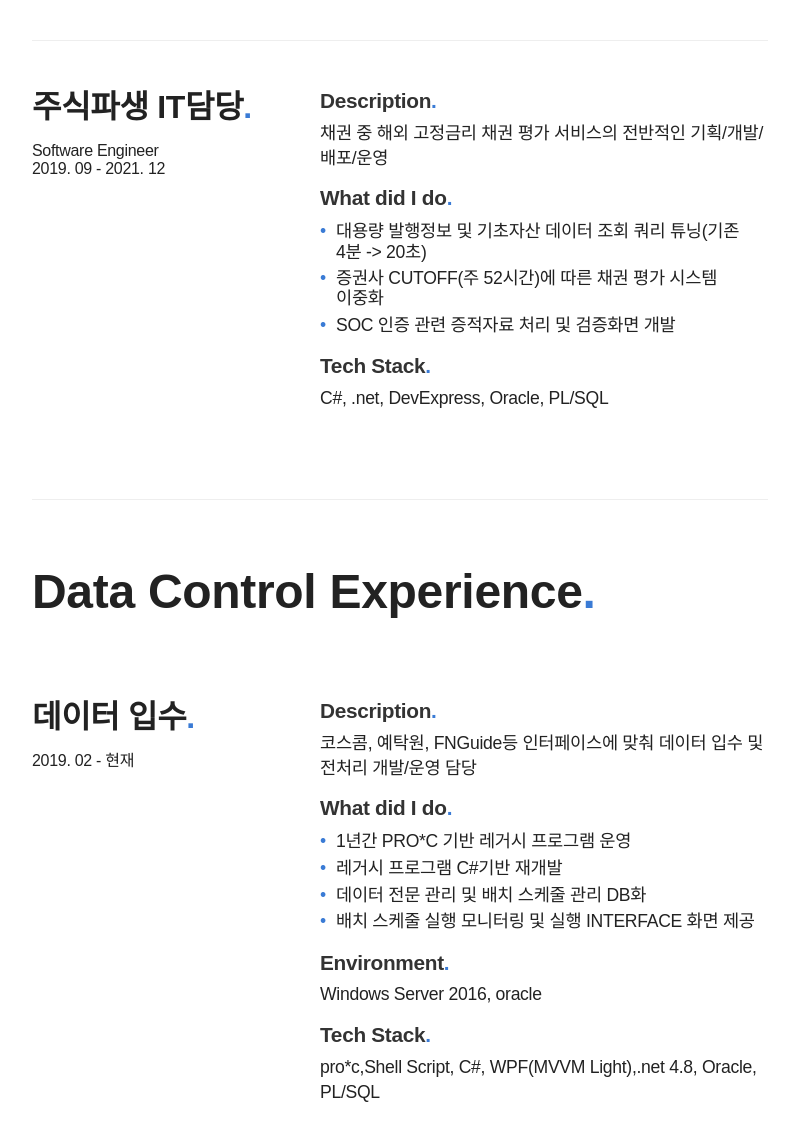
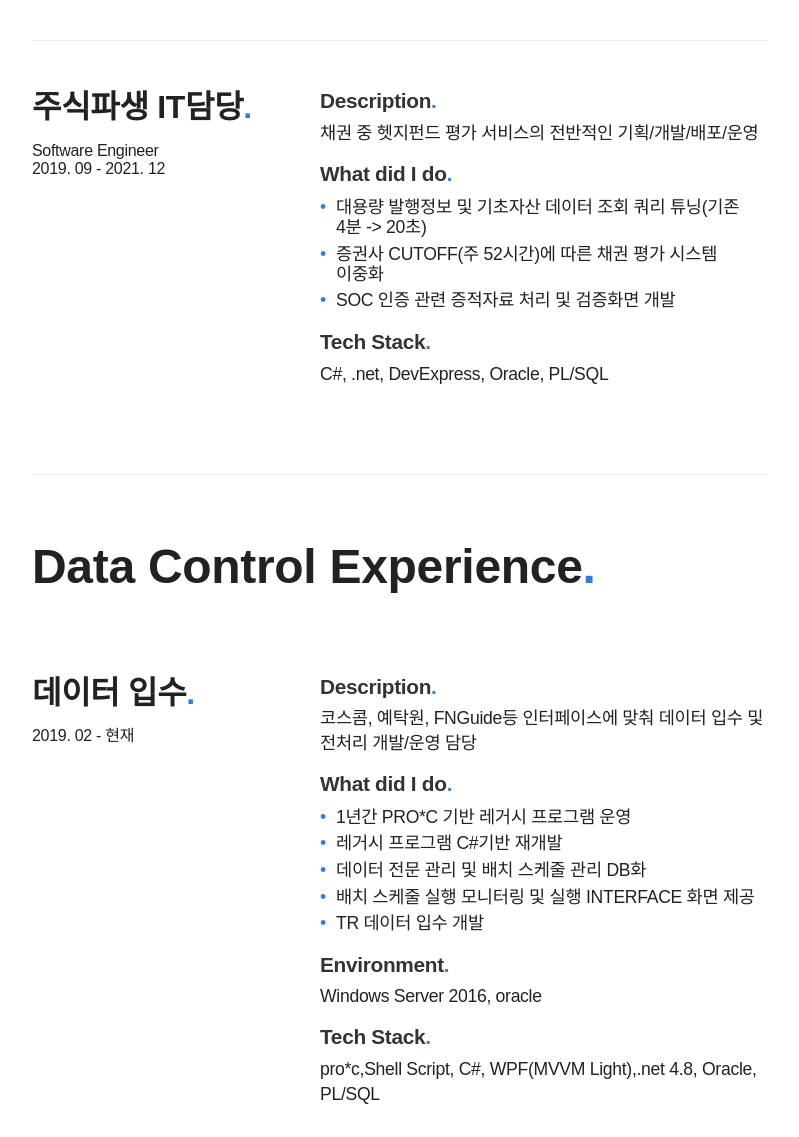
Before and after one commit to ekdma7379/ekdma7379.github.io, a website built with Parcel: page src/index.html in a window 1280 px wide. Shown: the part 1900-3037 px from the top of the page, without its empty margins (240-1039 px from the left). Built offline with nearby package versions, Linux system fonts and the light colour scheme; a web font is replaced by a local one.

Commit message:
오타수정

```diff
--- a/src/index.html
+++ b/src/index.html
@@ -92,7 +92,7 @@
           <div class="project">
             <h5>Description<span class="period-mark">.</span></h5>
             <p>
-              채권 중 해외 고정금리 채권 평가 서비스의 전반적인 기획/개발/배포/운영
+              채권 중 헷지펀드 평가 서비스의 전반적인 기획/개발/배포/운영
             </p>
             <h5>What did I do<span class="period-mark">.</span></h5>
             <ul>
@@ -123,6 +123,7 @@
               <li>레거시 프로그램 C#기반 재개발 </li>
               <li>데이터 전문 관리 및 배치 스케줄 관리 DB화</li>
               <li>배치 스케줄 실행 모니터링 및 실행 INTERFACE 화면 제공</li>
+              <li>TR 데이터 입수 개발</li>
             </ul>
             <h5>Environment<span class="period-mark">.</span></h5>
             <p>Windows Server 2016, oracle</p>
```
